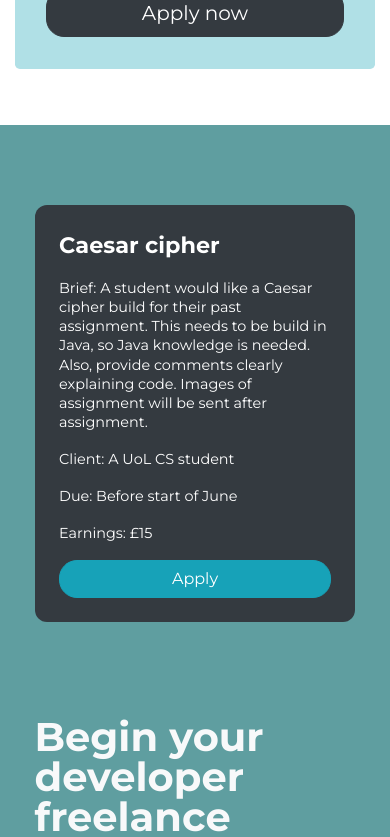
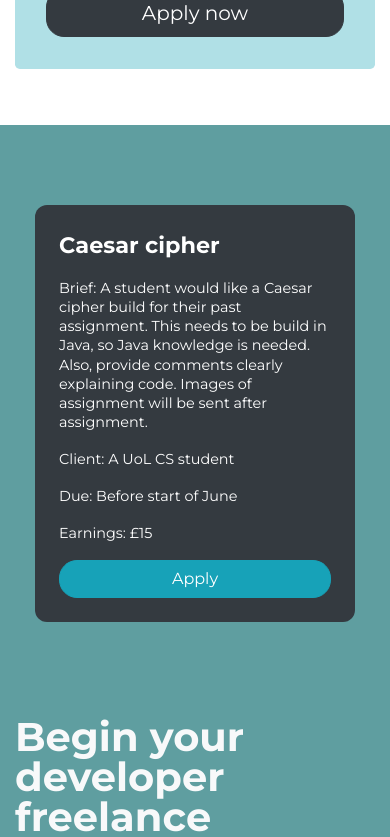
Before and after one commit to sgmselli/Devify, a React (Create React App) app in the folder frontend/: page / in a window 390 px wide. Shown: the part 7640-8477 px from the top of the page. Built offline with nearby package versions, Linux system fonts and the light colour scheme.

Commit message:
freelance resizing

```diff
--- a/frontend/src/routes/Landing/Landing.css
+++ b/frontend/src/routes/Landing/Landing.css
@@ -579,6 +579,11 @@ textarea {
         padding-bottom:5rem;
     }
 
+    .freelanceContainer {
+        width:100%;
+    }
+
+
 }
 
 @media only screen and (max-width:500px) {
```
Also changed, not shown: 6 other files (tests, documents, lock files or other folders).
